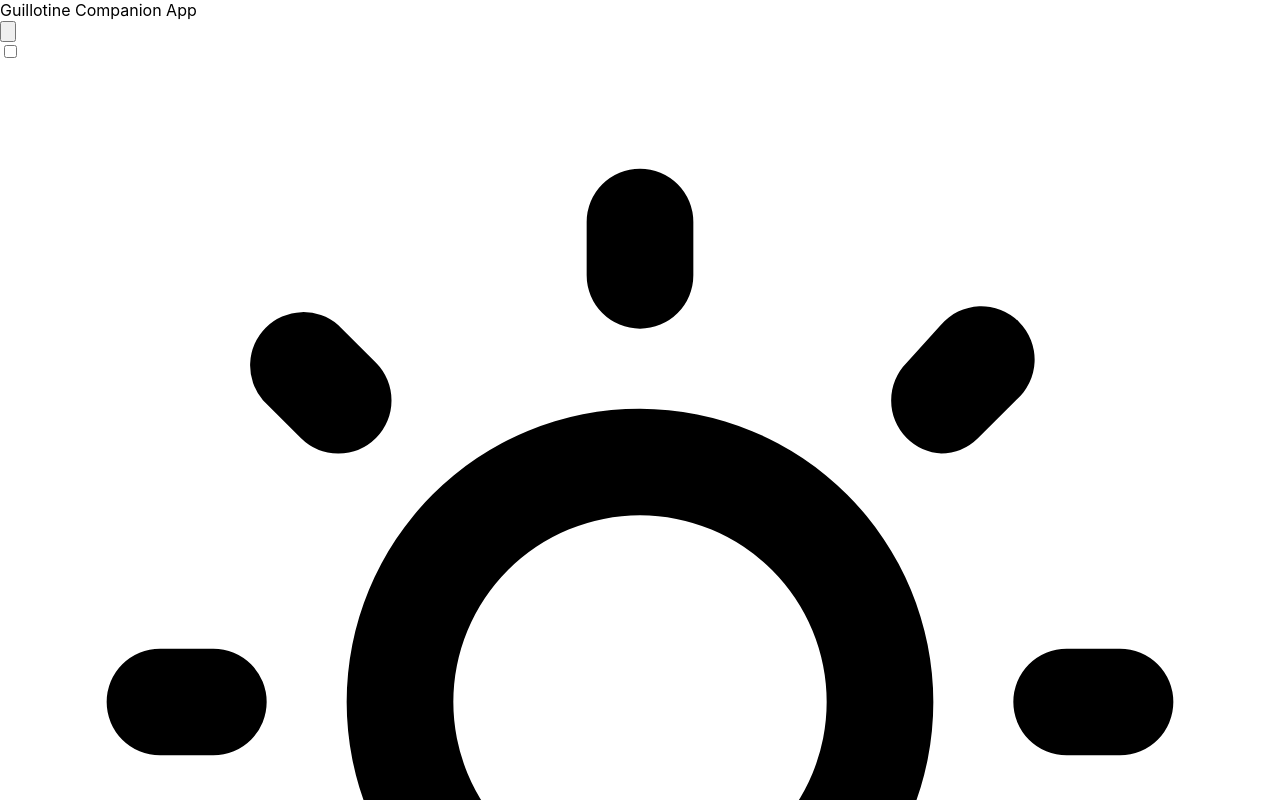
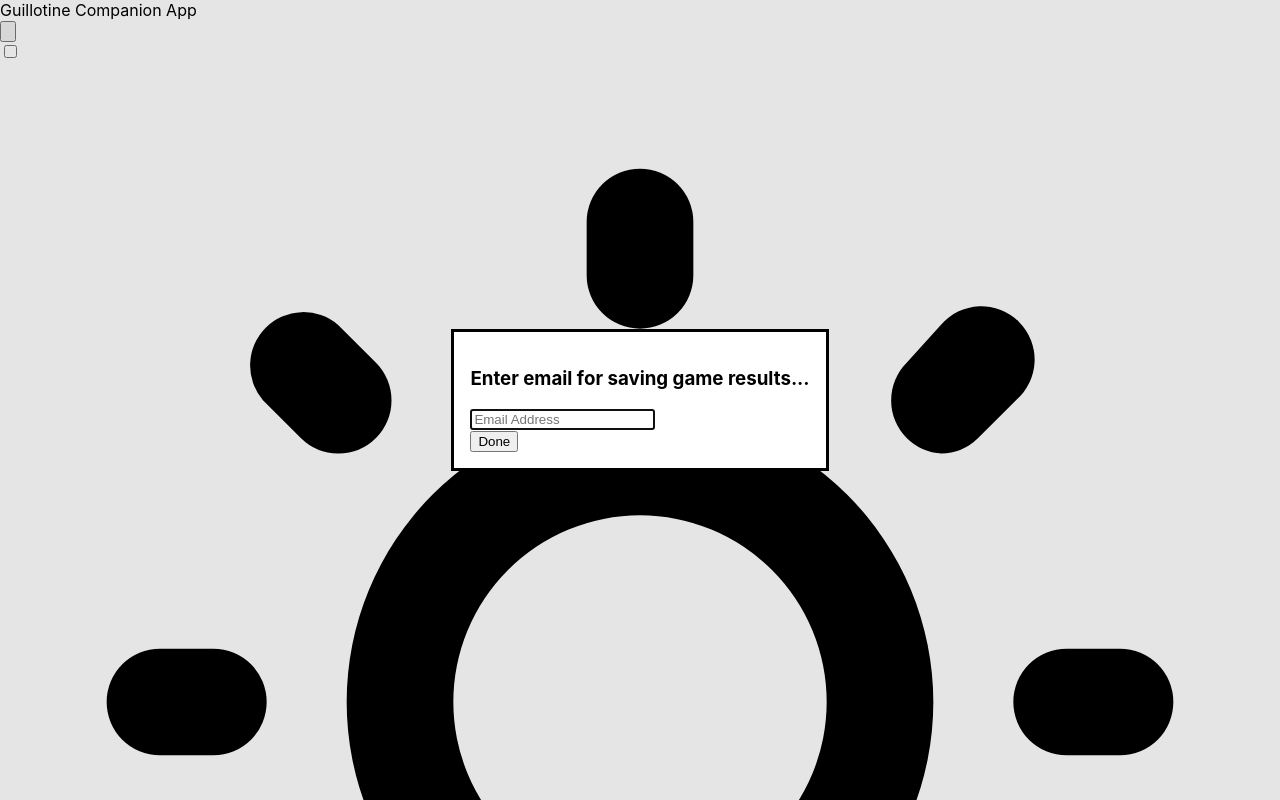
Before and after one commit to tsteelematc/tca-guillotine, a React (Create React App) app: page / in a window 1280 px wide. Shown: the top 800 px of the page. Built offline with nearby package versions, Linux system fonts and the light colour scheme; no server answers; what human-readable would draw is missing.

Commit message:
Blah, lots of code, review before teaching...
: - )

```diff
--- a/package.json
+++ b/package.json
@@ -13,6 +13,7 @@
     "@types/react": "^18.2.55",
     "@types/react-dom": "^18.2.18",
     "human-readable": "^0.2.1",
+    "localforage": "^1.10.0",
     "react": "^18.2.0",
     "react-dom": "^18.2.0",
     "react-router-dom": "^6.22.0",
--- a/src/App.tsx
+++ b/src/App.tsx
@@ -21,6 +21,7 @@ import {
   , getAverageGameDurationsByPlayerCount
 } from './GameResults';
 import { loadGamesFromCloud, saveGameToCloud } from './tca-cloud-api';
+import localforage from 'localforage';
 
 const App = () => {
 
@@ -32,6 +33,10 @@ const App = () => {
 
   const [darkMode, setDarkMode] = useState(false);
 
+  const [dialogEmail, setDialogEmail] = useState("");
+
+  const [cloudApiEmail, setCloudApiEmail] = useState("");
+
   const dialog = useRef<HTMLDialogElement | null>(null);
 
   useEffect(
@@ -39,12 +44,25 @@ const App = () => {
       const init = async () => {
 
         if (!ignore) {
+
+          const darkMode = await localforage.getItem<boolean>("darkMode");
+          setDarkMode(darkMode ?? false);
+
+          const savedEmail = await localforage.getItem<string>("email") ?? "";
+
+          if (savedEmail.length > 0) {
+            setCloudApiEmail(savedEmail);
+            setDialogEmail(savedEmail);
+
             const cloudGameResults = await loadGamesFromCloud(
-            "tsteele@madisoncollege.edu"
+              savedEmail
               , "tca-guillotine-24s"
             );
-
             setGameResults(cloudGameResults);
+          }
+          else {
+            dialog?.current?.showModal();
+          }
         }
       };
 
@@ -55,7 +73,7 @@ const App = () => {
         ignore = true;
       };
     }
-    , []
+    , [cloudApiEmail]
   );
 
   const addNewGameResult = async (result: GameResult) => {
@@ -131,8 +149,10 @@ const App = () => {
         <div
           className='ml-auto mr-3'
         >
+          {
+            title === AppTitle &&
             <button
-            className="mr-6"
+              className="mr-6 mb-1"
               onClick={() => dialog?.current?.showModal()}
             >
               {/* https://heroicons.com/ search gear, copy JSX */}
@@ -141,6 +161,7 @@ const App = () => {
                 <path strokeLinecap="round" strokeLinejoin="round" d="M15 12a3 3 0 1 1-6 0 3 3 0 0 1 6 0Z" />
               </svg>
             </button>
+          }
           <div
             className=''
           >
@@ -150,7 +171,10 @@ const App = () => {
               <input
                 type="checkbox"
                 checked={darkMode}
-                onChange={() => setDarkMode(!darkMode)}
+                onChange={async () => {
+                  await localforage.setItem<boolean>("darkMode", !darkMode);
+                  setDarkMode(!darkMode);
+                }}
               />
 
               {/* sun icon */}
@@ -172,19 +196,49 @@ const App = () => {
         />
       </div>
 
-      <dialog ref={dialog} id="my_modal_5" className="modal modal-bottom sm:modal-middle">
-        <div className="modal-box">
-          <h3 className="font-bold text-lg">Hello!</h3>
-          <p className="py-4">Press ESC key or click the button below to close</p>
-          <div className="modal-action">
-            <form method="dialog">
-              {/* if there is a button in form, it will close the modal */}
-              <button className="btn">Close</button>
+      <dialog
+        ref={dialog}
+        id="email_dialog"
+        className="modal modal-bottom sm:modal-middle"
+      >
+        <div
+          className="modal-box"
+        >
+          <h3
+            className="font-bold text-lg"
+          >
+            Enter email for saving game results...
+          </h3>
+          <div
+            className='mt-3'
+          >
+            <input
+              type="text"
+              placeholder="Email Address"
+              className="input input-bordered w-full"
+              value={dialogEmail}
+              onChange={(e) => setDialogEmail(e.target.value)}
+          />
+          </div>
+          <div
+            className="modal-action"
+          >
+            <form
+              method="dialog"
+            >
+              <button
+                className="btn btn-primary ml-3"
+                onClick={async () => {
+                  await localforage.setItem<string>("email", dialogEmail);
+                  setCloudApiEmail(dialogEmail);
+                }}
+              >
+                Done
+              </button>
             </form>
           </div>
         </div>
       </dialog>
-
     </div>
   );
 }
```
Also changed, not shown: 1 other file (tests, documents, lock files or other folders). Lines whose indentation alone changed are shown as unchanged.
